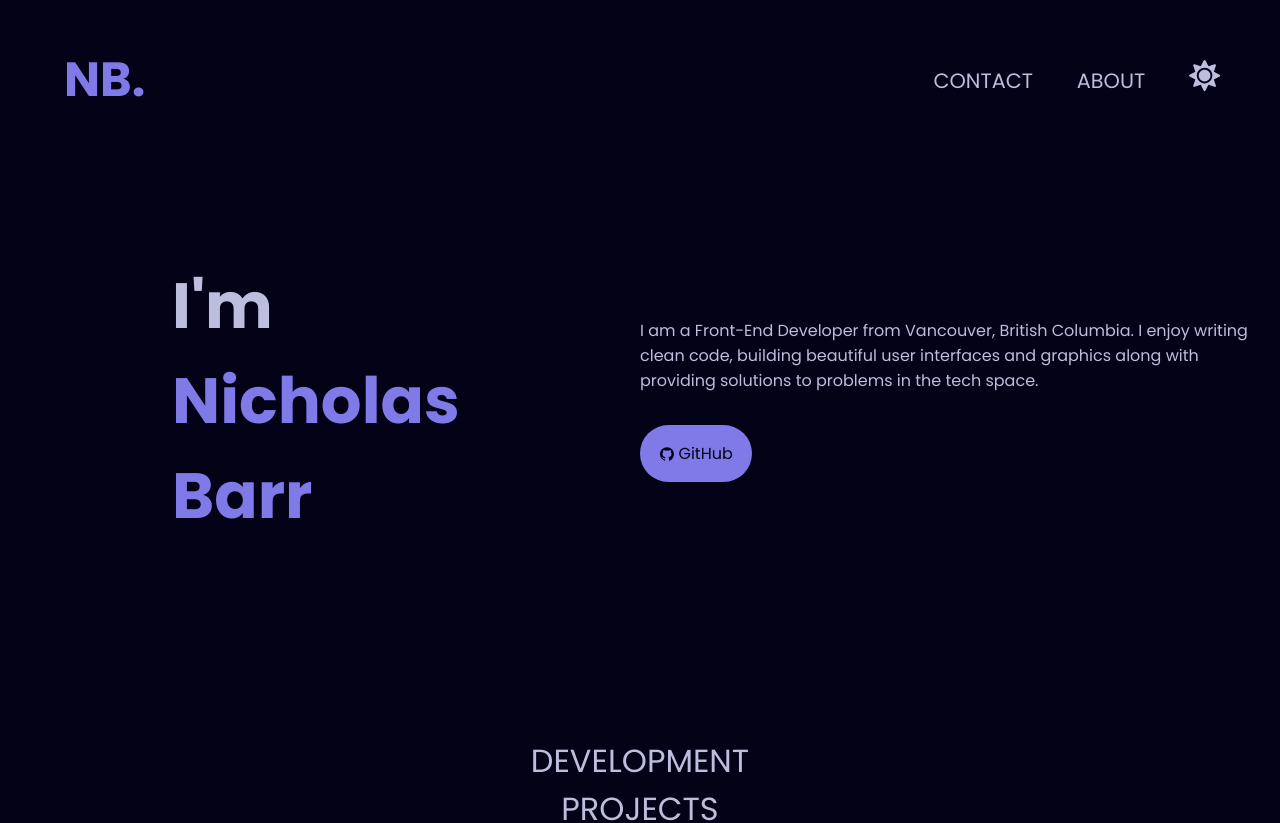
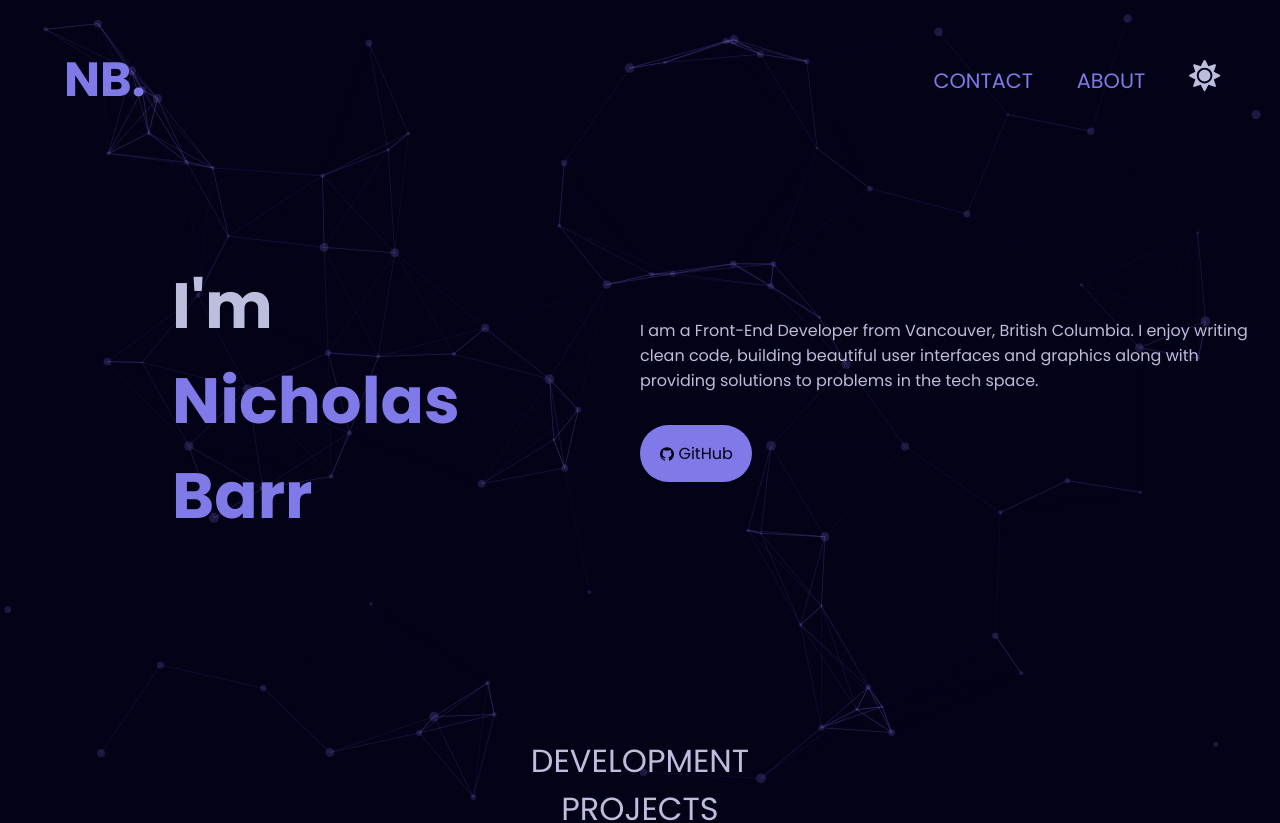
Before and after one commit to nickbarr3160/portfolionickbarr, a Next.js app in the folder nickbarr/: page / in a window 1280 px wide. Shown: the top 823 px of the page. Built offline with nearby package versions, Linux system fonts and the light colour scheme; what react-animations would draw is missing.

Commit message:
Implement particles.js for enhanced background visuals

```diff
--- /dev/null
+++ b/nickbarr/data/particlesConfig.js
@@ -0,0 +1,70 @@
+
+export const getParticlesOptions = (theme, global_theme) => ({
+    background: {
+      color: {
+        value: global_theme[theme].particleBg,
+      },
+    },
+    fpsLimit: 120,
+    interactivity: {
+      events: {
+        onClick: {
+          enable: true,
+          mode: "push",
+        },
+        onHover: {
+          enable: true,
+          mode: "repulse",
+        },
+        resize: true,
+      },
+      modes: {
+        push: {
+          quantity: 4,
+        },
+        repulse: {
+          distance: 100,
+          duration: 0.2,
+        },
+      },
+    },
+    particles: {
+      color: {
+        value: global_theme[theme].particleColor,
+      },
+      links: {
+        color: global_theme[theme].particleLink,
+        distance: 150,
+        enable: true,
+        opacity: 0.2,
+        width: 1,
+      },
+      move: {
+        direction: "none",
+        enable: true,
+        outModes: {
+          default: "bounce",
+        },
+        random: false,
+        speed: 0.8,
+        straight: false,
+      },
+      number: {
+        density: {
+          enable: true,
+          area: 800,
+        },
+        value: 80,
+      },
+      opacity: {
+        value: 0.2,
+      },
+      shape: {
+        type: "circle",
+      },
+      size: {
+        value: { min: 1, max: 5 },
+      },
+    },
+    detectRetina: true,
+  });
--- a/nickbarr/package.json
+++ b/nickbarr/package.json
@@ -19,7 +19,9 @@
     "react-icons": "^4.3.1",
     "react-player": "^2.9.0",
     "react-router-hash-link": "^2.4.3",
-    "styled-components": "^5.3.3"
+    "react-tsparticles": "^2.12.2",
+    "styled-components": "^5.3.3",
+    "tsparticles-slim": "^2.12.0"
   },
   "devDependencies": {
     "eslint": "8.7.0",
--- a/nickbarr/pages/index.js
+++ b/nickbarr/pages/index.js
@@ -1,20 +1,27 @@
+import React, { useCallback } from 'react';
 import NavBar from '../comps/NavBar'
 import ProjCard from '../comps/ProjectCard';
 import ToolStackGraphic from '../comps/ToolStackGraphic';
 import Header from '../comps/Header';
 import HeroMessage from '../comps/HeroMessage'
 import { ProjCardData, StackData, ButtonData } from '../data/data';
-import {useRouter} from 'next/router';
-import { MainCont, ProjCardCont, DesignProjCont, ToolStackCont, HeroMessageCont, ButtonCont } from '../styles/styles';
+import {
+  MainCont,
+  ProjCardCont,
+  ToolStackCont,
+  HeroMessageCont,
+  StyledParticlesCont
+} from '../styles/styles';
 import ScrollButton from '../comps/ScrollToTop'
-import Button from '../comps/Button'
 import Footer from '../comps/Footer'
 import {useTheme} from '../utils/provider'
 import {BsFillMoonStarsFill } from 'react-icons/bs';
 import {FaSun} from 'react-icons/fa'
-import { toggle_theme } from "../utils/variables";
-import DesignProj from '../comps/DesignProjects';
-import { HashLink as Link } from 'react-router-hash-link';
+import { toggle_theme, global_theme } from "../utils/variables";
+import Particles from 'react-tsparticles';
+import { loadSlim } from 'tsparticles-slim';
+import { getParticlesOptions } from '../data/particlesConfig';
+
 
 //data used for component data mapping
 var cardData = ProjCardData
@@ -25,15 +32,38 @@ var buttonData = ButtonData
 export default function Nick() {
 
   const {theme, setTheme} = useTheme()
-  const router = useRouter();
+
+  const particlesInit = useCallback(async (engine) => {
+    console.log(engine);
+    await loadSlim(engine);
+  }, []);
+
+  const particlesLoaded = useCallback(async (container) => {
+    console.log(container);
+  }, []);
+
 
     return (
     <MainCont>
+        {theme === 'default' && (
+        <StyledParticlesCont>
+          <Particles
+          id="tsparticles"
+          init={particlesInit}
+          loaded={particlesLoaded}
+          className="particles"
+          options={getParticlesOptions(theme, global_theme)}
+          />
+        </StyledParticlesCont>
+        )}
         <NavBar
+        bgColor={global_theme[theme].body}
         anchor="#anchor"
         themeToggle={()=>setTheme(
         theme=== 'light'?'default':'light')}
         icon={theme==='light'?<BsFillMoonStarsFill color={toggle_theme[theme].icon} size="1.5em"/>:<FaSun color={toggle_theme[theme].icon} size="1.5em"/>}
+        initialBgColor='pink'
+        scrolledBgColor='pink'
         />
 
         <HeroMessageCont>
@@ -81,7 +111,7 @@ export default function Nick() {
 
         <ScrollButton/>
 
-          <Footer footerText='Nicholas Sameer Barr 2022'/>
+          <Footer footerText='Nicholas Sameer Barr 2023'/>
 
     </MainCont>
     )
--- a/nickbarr/styles/styles.js
+++ b/nickbarr/styles/styles.js
@@ -15,6 +15,15 @@ import styled from "styled-components";
     @media only screen and (min-width: 1500px) {
         width:80%;
     }
+    `;
+
+    export const StyledParticlesCont = styled.div`
+    position: fixed;
+    top: 0;
+    left: 0;
+    width: 100%;
+    height: 100%;
+    z-index: -1;
     `;
 
     export const MainCont = styled.div`
--- a/nickbarr/utils/variables.js
+++ b/nickbarr/utils/variables.js
@@ -1,25 +1,29 @@
 //color variables for easier use
 var navy = '#030217'
-var offWhite = '#f5f6f7'
+var offWhite = '#f5f1ed'
 var white='white'
 var violet = "#bdbddd"
 var purple = '#807ae8'
 var altPurple = ' rgb(22 28 41/33%);'
 var grey = '#222'
 var red ='#ad0202'
+var turq ="#21AAB5"
 var hoverPurple = '#504aba'
-var hoverRed ='#6b0404'
+var hoverturq ='#0e8f9e'
 var toolTagPurple = "rgb(18 17 49/44%);"
-var toolTagRed = "#fae8e8"
+var toolTagturq = "#fae8e8"
 
 //body theme
 export const global_theme = {
     default:{
-        body:navy
+        body:navy,
+        particleBg: navy,
+        particleColor: purple,
+        particleLink:purple
     },
 
     light:{
-        body:offWhite
+        body:offWhite,
     }
 }
 
@@ -45,8 +49,8 @@ export const HeroMessage_theme = {
 
     light:{
         heroIntro:grey,
-        heroIntrofName:red,
-        heroIntrolName:red,
+        heroIntrofName:turq,
+        heroIntrolName:turq,
         heroIntroDescrip:grey
     },
 }
@@ -61,9 +65,9 @@ export const button_theme = {
     },
 
     light:{
-        buttbgColor:red,
+        buttbgColor:turq,
         buttColor:white,
-        buttHover:hoverRed
+        buttHover:hoverturq
     },
 }
 
@@ -72,15 +76,19 @@ export const NavBar_theme = {
     default:{
         logo:purple,
         logoHover:hoverPurple,
-        links:violet,
+        links:purple,
         linkHover:purple,
+        initialBg:'transparent',
+        scrollBg:navy
     },
 
     light:{
-        logo:red,
-        logoHover:hoverRed,
+        logo:turq,
+        logoHover:hoverturq,
         links:grey,
-        linkHover:red,
+        linkHover:turq,
+        initialBg:offWhite,
+        scrollBg:offWhite
     },
 }
 
@@ -93,7 +101,7 @@ export const Header_theme = {
 
     light:{
         color:grey,
-        underline:red
+        underline:turq
     },
 }
 
@@ -110,8 +118,8 @@ export const ProjCard_theme = {
     light:{
         cardbg:white,
         color:grey,
-        toolbgColor:toolTagRed,
-        toolColor:red,
+        toolbgColor:toolTagturq,
+        toolColor:turq,
     }
 
 }
@@ -128,7 +136,7 @@ export const ToolStack_theme = {
     light:{
         cardbg:white,
         color:grey,
-        hovbgcolor:red,
+        hovbgcolor:turq,
         hovcolor:white
     }
 
@@ -156,7 +164,7 @@ export const ScrollTop_theme = {
     },
 
     light:{
-        bgcolor:red,
+        bgcolor:turq,
     }
 }
 
@@ -169,9 +177,9 @@ export const About_Intro_theme = {
         parCol:violet
     },
     light:{
-        heading1Col:red,
+        heading1Col:turq,
         heading2Col:grey,
-        heading3Col:red,
+        heading3Col:turq,
         parCol:grey
     }
 }
@@ -183,7 +191,7 @@ export const About_Me_theme = {
         parCol:violet
     },
     light:{
-        headingCol:red,
+        headingCol:turq,
         parCol:grey
     }
 }
```
Also changed, not shown: 1 other file (tests, documents, lock files or other folders).
